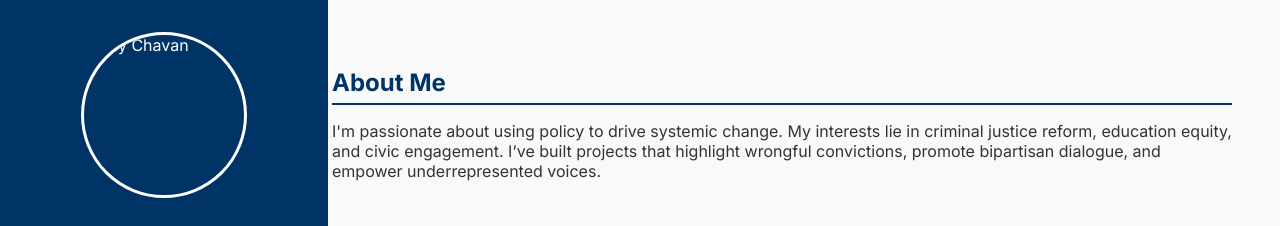
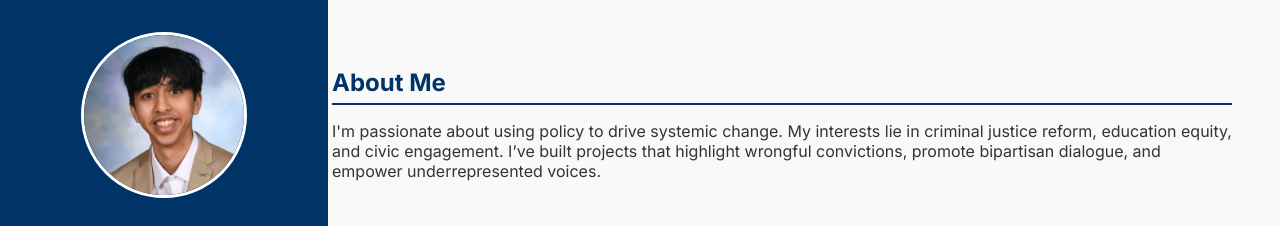
Before and after one commit to JayC124/jaychavan.github.io, a plain HTML site: page index.html in a window 1280 px wide. Shown: the top 226 px of the page. Drawn offline with Linux system fonts and the light colour scheme.

Commit message:
Update index.html

```diff
--- a/index.html
+++ b/index.html
@@ -82,7 +82,7 @@
 </head>
 <body>
   <aside class="sidebar">
-    <img src="profile.jpg" alt="Jay Chavan">
+    <img src="jay_chavan.jpeg" alt="Jay Chavan">
     <h1>Jay Chavan</h1>
     <p>Aspiring Political Leader<br>Public Policy Researcher</p>
     <a href="#about">About</a>
```
